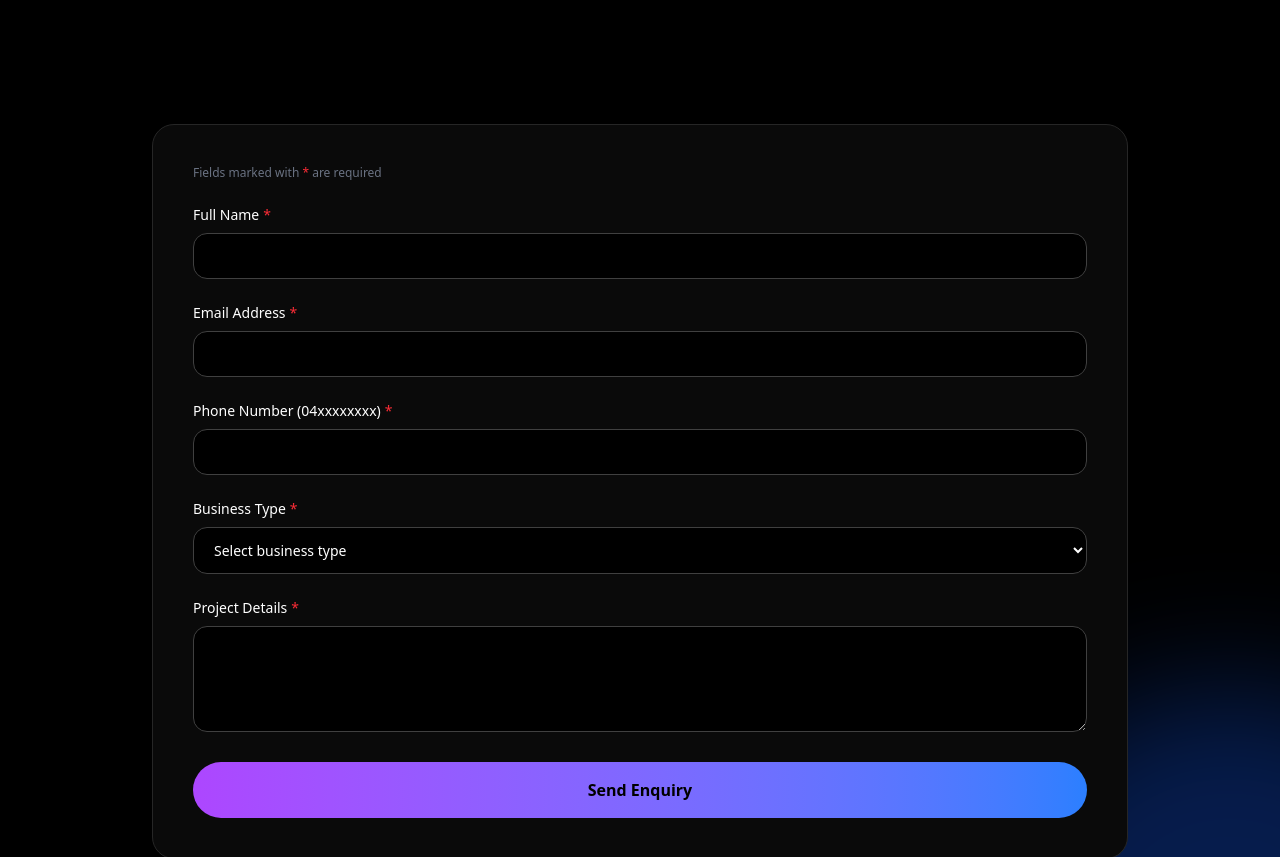
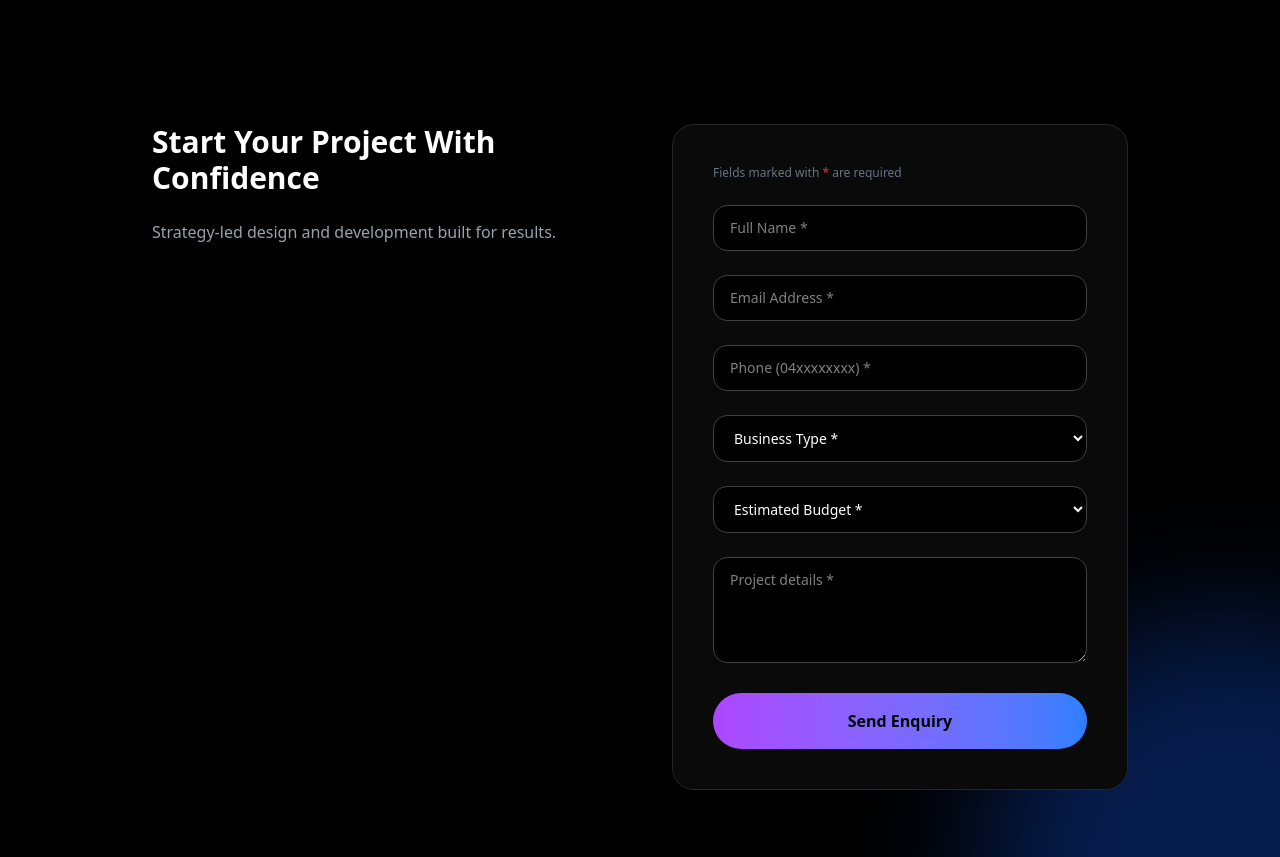
Before and after one commit to azdello/Azdello, a Next.js app: page /contact in a window 1280 px wide. Shown: the part 900-1757 px from the top of the page. Built offline with nearby package versions, Linux system fonts and the light colour scheme.

Commit message:
New contact form

```diff
--- a/app/contact/page.tsx
+++ b/app/contact/page.tsx
@@ -15,6 +15,7 @@ export default function ContactPage() {
     email: "",
     phone: "",
     businessType: "",
+    budget: "",
     message: "",
   });
 
@@ -27,9 +28,7 @@ export default function ContactPage() {
   const [success, setSuccess] = useState(false);
 
   const handleChange = (
-    e: React.ChangeEvent<
-      HTMLInputElement | HTMLTextAreaElement | HTMLSelectElement
-    >
+    e: React.ChangeEvent<HTMLInputElement | HTMLTextAreaElement | HTMLSelectElement>
   ) => {
     setFormData({ ...formData, [e.target.name]: e.target.value });
   };
@@ -38,13 +37,11 @@ export default function ContactPage() {
     let valid = true;
     const newErrors = { email: "", phone: "" };
 
-    // Email must contain @
     if (!formData.email.includes("@")) {
       newErrors.email = "Email must contain @";
       valid = false;
     }
 
-    // Phone: starts with 04 and exactly 10 digits
     if (!/^04\d{8}$/.test(formData.phone)) {
       newErrors.phone = "Phone must start with 04 and be exactly 10 digits";
       valid = false;
@@ -56,52 +53,37 @@ export default function ContactPage() {
 
   const handleSubmit = async (e: React.FormEvent<HTMLFormElement>) => {
     e.preventDefault();
-
     if (!validate()) return;
 
     setLoading(true);
-    setSuccess(false);
 
-    try {
     const res = await fetch("/api/contact", {
       method: "POST",
       headers: { "Content-Type": "application/json" },
       body: JSON.stringify(formData),
     });
 
-      const text = await res.text();
-      console.log("API response:", text);
-
-      // ALWAYS show success animation so UX never feels broken
+    if (res.ok) {
       setSuccess(true);
-
-      if (res.ok) {
       setFormData({
         name: "",
         email: "",
         phone: "",
         businessType: "",
+        budget: "",
         message: "",
       });
-      } else {
-        console.error("Email API failed");
-      }
-    } catch (err) {
-      console.error("Submit error:", err);
-      setSuccess(true);
     }
 
     setLoading(false);
   };
 
-  const RequiredStar = () => (
-    <span className="text-red-500 ml-1">*</span>
-  );
+  const RequiredStar = () => <span className="text-red-500 ml-1">*</span>;
 
   return (
     <div className="relative overflow-hidden bg-black text-white">
 
-      {/* BACKGROUND BLOBS (DO NOT BLOCK CLICKS) */}
+      {/* BACKGROUND BLOBS */}
       <div className="absolute top-[-200px] left-[-200px] w-[500px] h-[500px] bg-purple-600/30 rounded-full blur-3xl pointer-events-none" />
       <div className="absolute bottom-[-200px] right-[-200px] w-[500px] h-[500px] bg-blue-600/30 rounded-full blur-3xl pointer-events-none" />
 
@@ -123,9 +105,9 @@ export default function ContactPage() {
           </Link>
 
           <nav className="flex gap-8 text-sm text-gray-300">
-            <Link href="/" className="hover:text-white">Home</Link>
-            <Link href="/about" className="hover:text-white">About</Link>
-            <Link href="/services" className="hover:text-white">Services</Link>
+            <Link href="/">Home</Link>
+            <Link href="/about">About</Link>
+            <Link href="/services">Services</Link>
             <Link href="/contact" className="text-white">Contact</Link>
           </nav>
         </div>
@@ -133,140 +115,115 @@ export default function ContactPage() {
 
       {/* HERO */}
       <section className="min-h-screen flex items-center justify-center text-center px-6 pt-32 relative z-10">
-        <motion.div
-          initial="hidden"
-          animate="visible"
-          variants={fadeUp}
-          transition={{ duration: 0.8 }}
-          className="max-w-4xl"
-        >
+        <motion.div initial="hidden" animate="visible" variants={fadeUp}>
           <h1 className="text-5xl md:text-6xl font-bold">
             Let’s Talk About
             <span className="block text-transparent bg-clip-text bg-gradient-to-r from-purple-400 to-blue-400">
               Your Next Project
             </span>
           </h1>
-
           <p className="mt-6 text-lg text-gray-400">
-            Tell us about your business and goals — we’ll help you turn your
-            ideas into a powerful online presence.
+            Tell us about your business and goals — we’ll help you bring it to life.
           </p>
         </motion.div>
       </section>
 
-      {/* CONTACT FORM */}
+      {/* CONTACT */}
       <section className="relative z-10 max-w-5xl mx-auto px-6 py-32">
+        <motion.div className="grid md:grid-cols-2 gap-16 items-start">
+
+          {/* LEFT */}
+          <div>
+            <h2 className="text-3xl font-bold mb-6">Start Your Project With Confidence</h2>
+            <p className="text-gray-400 mb-8">
+              Strategy-led design and development built for results.
+            </p>
+          </div>
+
+          {/* RIGHT */}
+          <AnimatePresence mode="wait">
+            {!success ? (
               <motion.form
+                key="form"
+                initial={{ opacity: 0, y: 30 }}
+                animate={{ opacity: 1, y: 0 }}
+                exit={{ opacity: 0, scale: 0.95 }}
                 onSubmit={handleSubmit}
-          whileHover={{ scale: 1.01 }}
                 className="bg-neutral-950 border border-neutral-800 rounded-3xl p-10 space-y-6"
               >
                 <p className="text-xs text-gray-500">
                   Fields marked with <span className="text-red-500">*</span> are required
                 </p>
 
-          <div>
-            <label className="block text-sm mb-2">
-              Full Name<RequiredStar />
-            </label>
-            <input
-              name="name"
-              required
-              value={formData.name}
+                <input name="name" required placeholder="Full Name *"
+                  value={formData.name} onChange={handleChange}
+                  className="w-full bg-black border border-neutral-700 rounded-xl px-4 py-3 text-sm" />
+
+                <input name="email" required placeholder="Email Address *"
+                  value={formData.email} onChange={handleChange}
+                  className="w-full bg-black border border-neutral-700 rounded-xl px-4 py-3 text-sm" />
+                {errors.email && <p className="text-red-500 text-xs">{errors.email}</p>}
+
+                <input name="phone" required maxLength={10} placeholder="Phone (04xxxxxxxx) *"
+                  value={formData.phone}
+                  onChange={(e) => /^\d*$/.test(e.target.value) && handleChange(e)}
+                  className="w-full bg-black border border-neutral-700 rounded-xl px-4 py-3 text-sm" />
+                {errors.phone && <p className="text-red-500 text-xs">{errors.phone}</p>}
+
+                <select name="businessType" required value={formData.businessType}
                   onChange={handleChange}
-              className="w-full bg-black border border-neutral-700 rounded-xl px-4 py-3 text-sm"
-            />
-          </div>
-
-          <div>
-            <label className="block text-sm mb-2">
-              Email Address<RequiredStar />
-            </label>
-            <input
-              name="email"
-              required
-              value={formData.email}
-              onChange={handleChange}
-              className="w-full bg-black border border-neutral-700 rounded-xl px-4 py-3 text-sm"
-            />
-            {errors.email && (
-              <p className="text-red-500 text-xs mt-1">{errors.email}</p>
-            )}
-          </div>
-
-          <div>
-            <label className="block text-sm mb-2">
-              Phone Number (04xxxxxxxx)<RequiredStar />
-            </label>
-            <input
-              name="phone"
-              required
-              maxLength={10}
-              value={formData.phone}
-              onChange={(e) => {
-                if (/^\d*$/.test(e.target.value)) handleChange(e);
-              }}
-              className="w-full bg-black border border-neutral-700 rounded-xl px-4 py-3 text-sm"
-            />
-            {errors.phone && (
-              <p className="text-red-500 text-xs mt-1">{errors.phone}</p>
-            )}
-          </div>
-
-          <div>
-            <label className="block text-sm mb-2">
-              Business Type<RequiredStar />
-            </label>
-            <select
-              name="businessType"
-              required
-              value={formData.businessType}
-              onChange={handleChange}
-              className="w-full bg-black border border-neutral-700 rounded-xl px-4 py-3 text-sm"
-            >
-              <option value="">Select business type</option>
+                  className="w-full bg-black border border-neutral-700 rounded-xl px-4 py-3 text-sm">
+                  <option value="">Business Type *</option>
                   <option>Startup</option>
                   <option>Small Business</option>
                   <option>Enterprise</option>
                   <option>Individual</option>
                 </select>
-          </div>
 
-          <div>
-            <label className="block text-sm mb-2">
-              Project Details<RequiredStar />
-            </label>
-            <textarea
-              name="message"
-              required
-              rows={4}
-              value={formData.message}
+                <select name="budget" required value={formData.budget}
                   onChange={handleChange}
-              className="w-full bg-black border border-neutral-700 rounded-xl px-4 py-3 text-sm"
-            />
-          </div>
+                  className="w-full bg-black border border-neutral-700 rounded-xl px-4 py-3 text-sm">
+                  <option value="">Estimated Budget *</option>
+                  <option>$1,000 – $3,000</option>
+                  <option>$3,000 – $5,000</option>
+                  <option>$5,000 – $10,000</option>
+                  <option>$10,000+</option>
+                </select>
 
-          <button
-            type="submit"
-            disabled={loading}
-            className="w-full bg-gradient-to-r from-purple-500 to-blue-500 text-black font-semibold py-4 rounded-full hover:scale-105 transition disabled:opacity-50"
-          >
+                <textarea name="message" required rows={4} placeholder="Project details *"
+                  value={formData.message} onChange={handleChange}
+                  className="w-full bg-black border border-neutral-700 rounded-xl px-4 py-3 text-sm" />
+
+                <button disabled={loading}
+                  className="w-full bg-gradient-to-r from-purple-500 to-blue-500 text-black font-semibold py-4 rounded-full">
                   {loading ? "Sending..." : "Send Enquiry"}
                 </button>
-
-          <AnimatePresence>
-            {success && (
+              </motion.form>
+            ) : (
               <motion.div
+                key="success"
                 initial={{ opacity: 0, scale: 0.8 }}
                 animate={{ opacity: 1, scale: 1 }}
                 exit={{ opacity: 0 }}
-                className="text-green-400 text-sm text-center"
+                className="bg-neutral-950 border border-neutral-800 rounded-3xl p-16 text-center"
               >
-                ✅ Thank you! Your enquiry has been sent. We’ll contact you shortly.
+                <motion.div
+                  animate={{ scale: [1, 1.2, 1] }}
+                  transition={{ repeat: Infinity, duration: 1.5 }}
+                  className="text-6xl mb-6"
+                >
+                  🚀
+                </motion.div>
+                <h3 className="text-2xl font-bold mb-4">
+                  We’ve received your enquiry!
+                </h3>
+                <p className="text-gray-400">
+                  Our team will contact you shortly.
+                </p>
               </motion.div>
             )}
           </AnimatePresence>
-        </motion.form>
+        </motion.div>
       </section>
     </div>
   );
```
Lines whose indentation alone changed are shown as unchanged.
